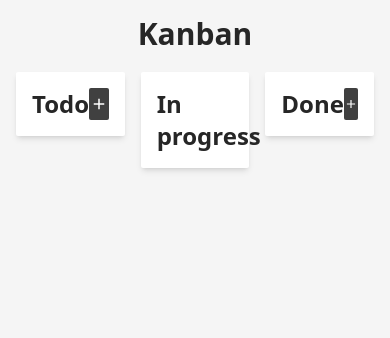
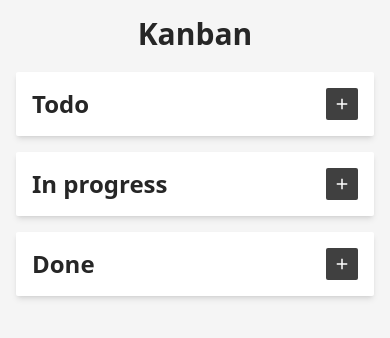
Before and after one commit to lui5gl/kanban, an Angular app: page / in a window 390 px wide. Shown: the top 338 px of the page. Built offline with nearby package versions, Linux system fonts and the light colour scheme.

Commit message:
Enhance responsive design for mobile devices

```diff
--- a/src/app/app.component.html
+++ b/src/app/app.component.html
@@ -2,7 +2,7 @@
   class="min-h-screen p-4 bg-neutral-100 text-neutral-800 selection:bg-neutral-800 selection:text-neutral-50"
 >
   <h1 class="mb-5 text-3xl font-bold text-center">Kanban</h1>
-  <section class="grid grid-cols-3 gap-4">
+  <section class="grid gap-4 lg:grid-cols-3">
     <app-list title="Todo" />
     <app-list title="In progress" />
     <app-list title="Done" />
```
